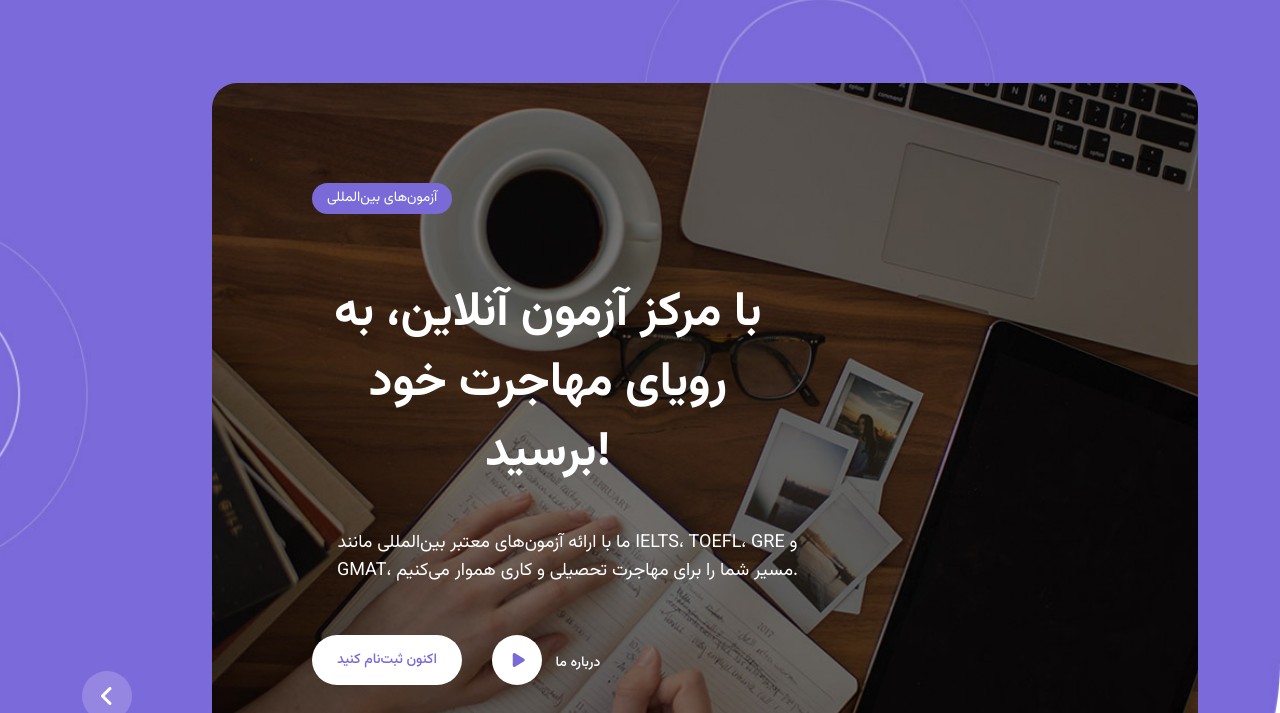
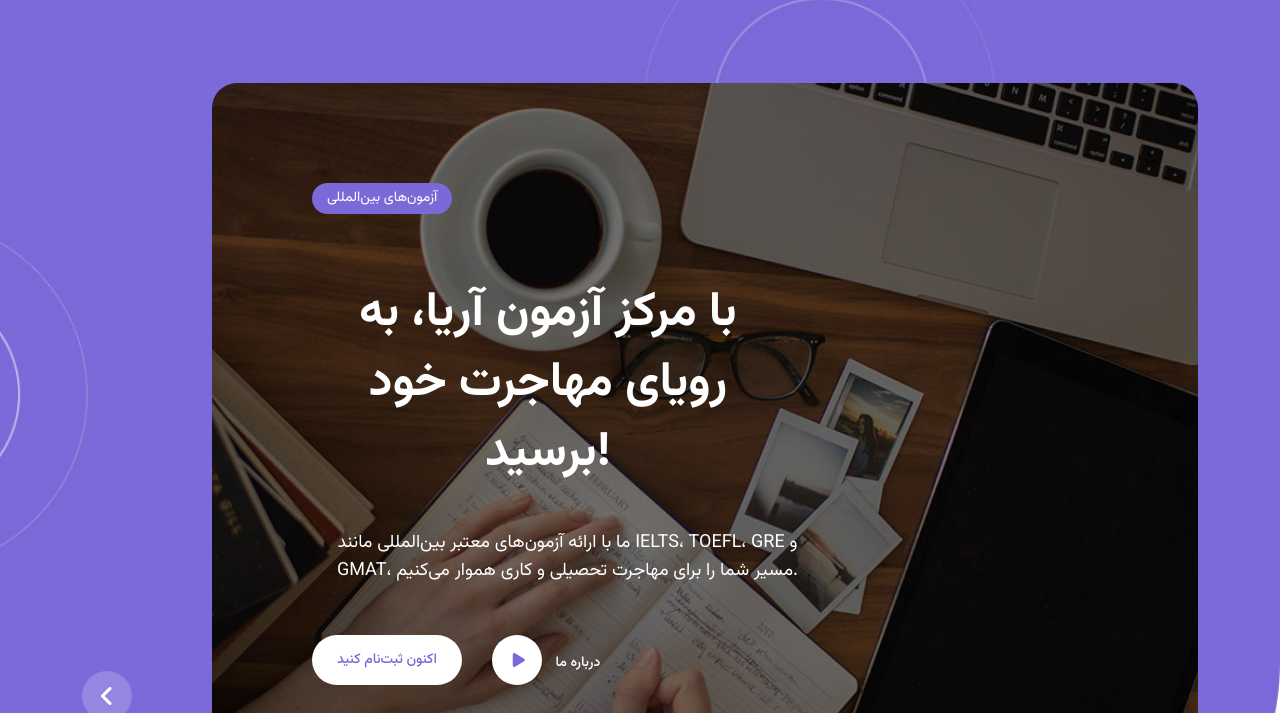
Before and after one commit to Remote-Stream/remotey-6, a plain HTML site: page index.html in a window 1280 px wide. Shown: the part 87-800 px from the top of the page. Drawn offline with nearby package versions, Linux system fonts and the light colour scheme.

Commit message:
Update index.html

```diff
--- a/index.html
+++ b/index.html
@@ -81,7 +81,7 @@
             <div class="item item-1">
               <div class="header-text">
                 <span class="category">آزمون‌های بین‌المللی</span>
-                <h2>با مرکز آزمون آنلاین، به رویای مهاجرت خود برسید!</h2>
+                <h2>با مرکز آزمون آریا، به رویای مهاجرت خود برسید!</h2>
                 <p>ما با ارائه آزمون‌های معتبر بین‌المللی مانند IELTS، TOEFL، GRE و GMAT، مسیر شما را برای مهاجرت تحصیلی و کاری هموار می‌کنیم.</p>
                 <div class="buttons">
                   <div class="main-button">
```
